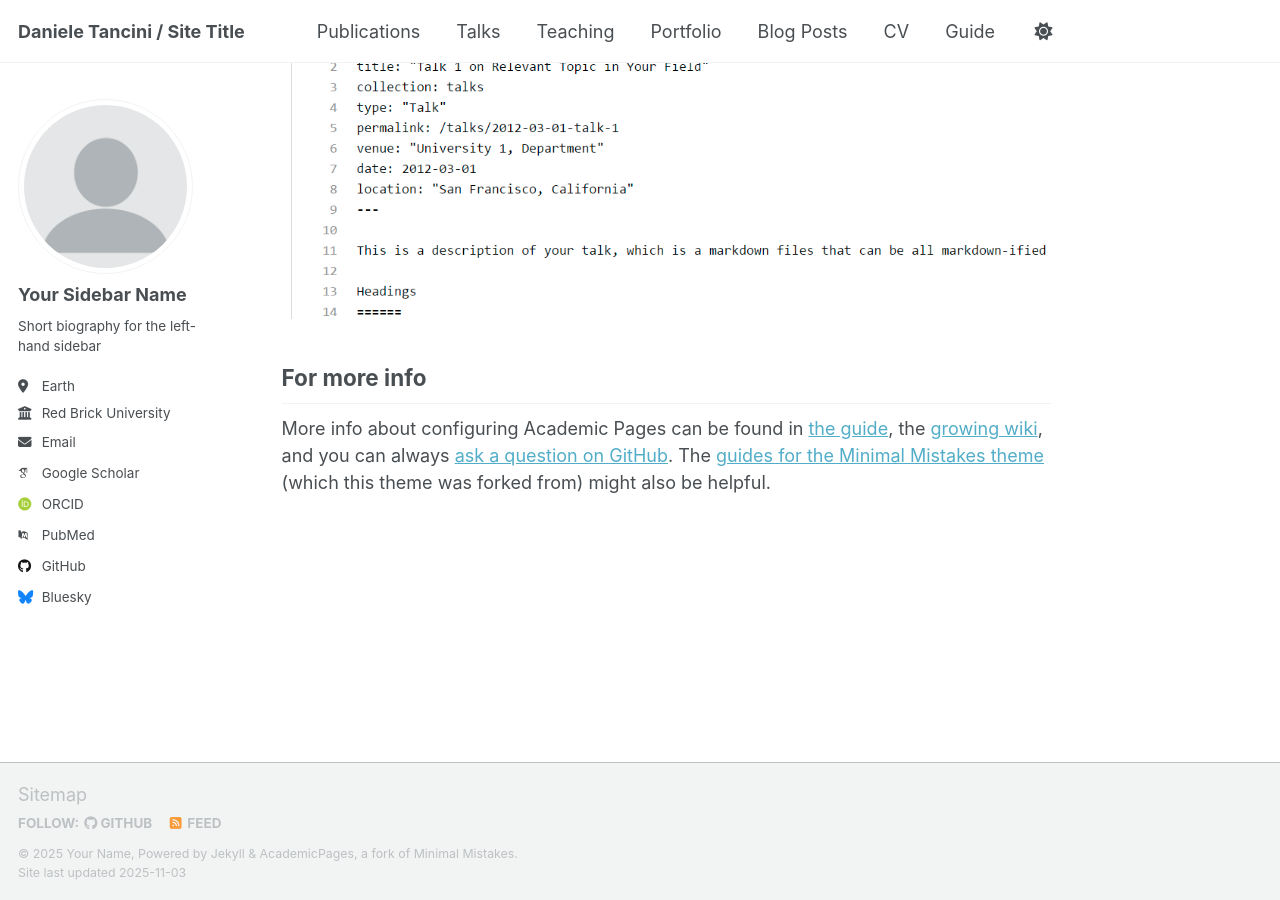
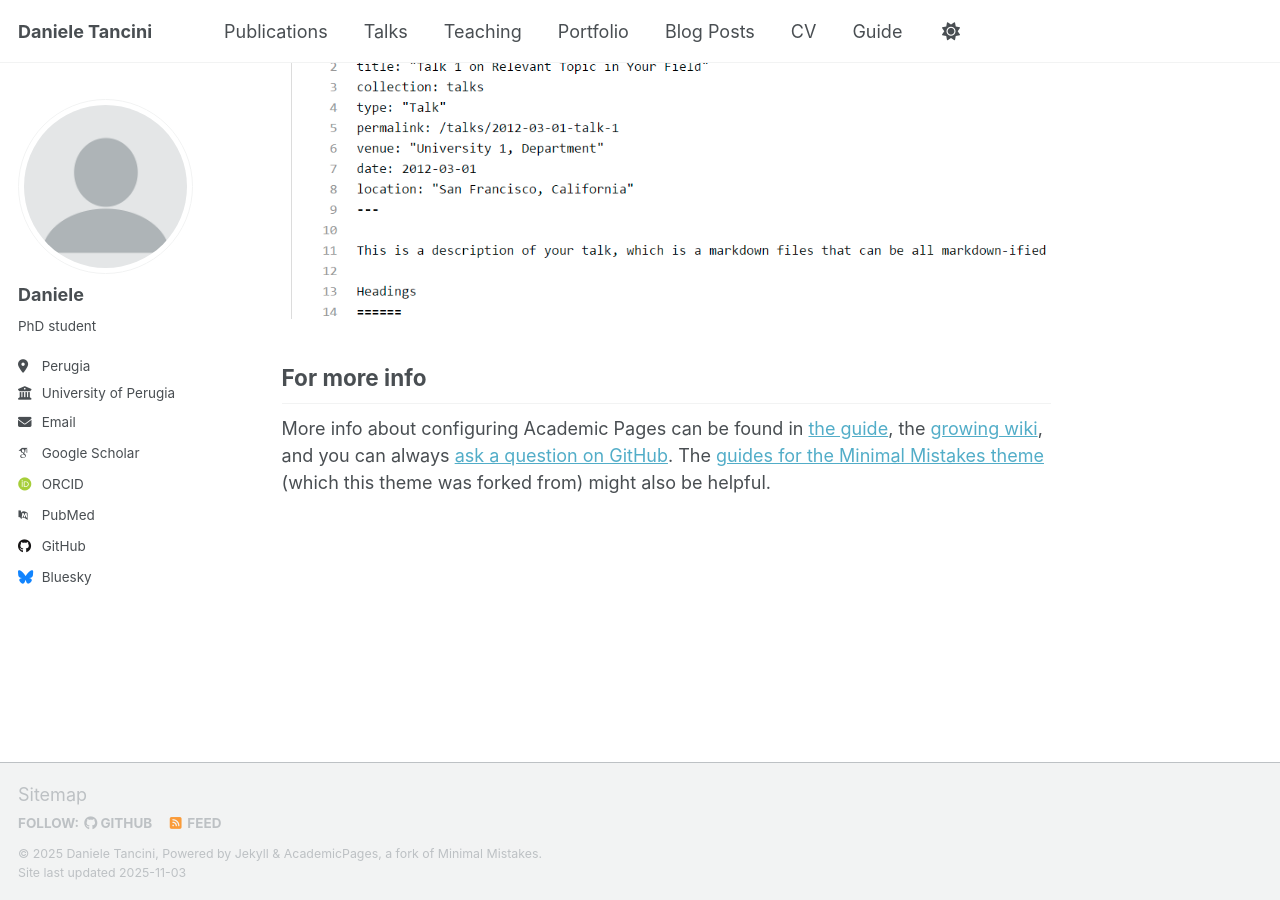
Before and after one commit to DanieleTancini/danieletancini.github.io, a Jekyll site: the page built from _pages/about.md, in a window 1280 px wide and 900 px high, scrolled down 2880 px. Built offline with Jekyll 4.4.1, drawn with Linux system fonts in a browser that asks for light colours; some web fonts are replaced; a script that is not in the unit is left out.

Commit message:
Update _config.yml

```diff
--- a/_config.yml
+++ b/_config.yml
@@ -9,9 +9,9 @@
 # Basic Site Settings
 locale                   : "en-US"
 site_theme               : "default" # Currently available options are "default", "air"
-title                    : "Daniele Tancini / Site Title"
+title                    : "Daniele Tancini"
 title_separator          : "-"
-name                     : &name "Your Name"
+name                     : &name "Daniele Tancini"
 description              : &description "Your Name's academic portfolio"   # Update this with a general description of your site, this is the default if not overridden by a page
 url                      : https://academicpages.github.io # The base hostname & protocol for your site e.g. "https://[your GitHub username].github.io",
                                                            # or if you already have some other page hosted on Github then use "https://[your GitHub username].github.io/[Your Repo Name]"
@@ -24,11 +24,11 @@ repository               : "academicpages/academicpages.github.io"
 author:
   # Biographic information
   avatar           : "profile.png"
-  name             : "Your Sidebar Name"
+  name             : "Daniele"
   pronouns         : # example: "she/her"
-  bio              : "Short biography for the left-hand sidebar"
-  location         : "Earth"
-  employer         : "Red Brick University"
+  bio              : "PhD student"
+  location         : "Perugia"
+  employer         : "University of Perugia"
   uri              : # URL
   email            : "none@example.org"
 
```
